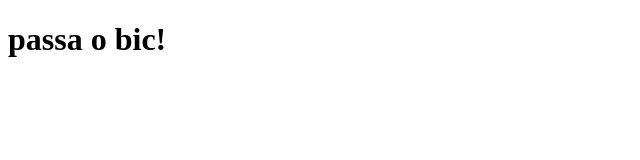
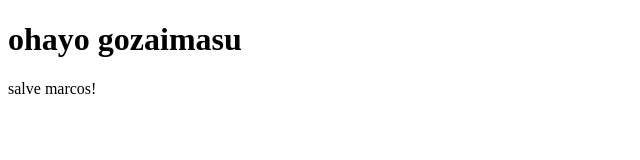
Before and after one commit to Jeypow/learning-gabsty, a Gatsby site: page / in a window 1280 px wide. Shown: the whole page, without its empty margins (0-640 px from the left). Built offline with nearby package versions, Linux system fonts and the light colour scheme; Gatsby itself is replaced by a stand-in of ours.

Commit message:
step settings

```diff
--- a/src/pages/index.js
+++ b/src/pages/index.js
@@ -7,10 +7,12 @@
 //homepage
 const Greeting  = () => {
   return (
-  <div>
-  <h1>passa o bic!</h1>
-  </div>
+    <main>
+      <title>Home Page</title>
+         <h1>ohayo gozaimasu</h1>
+         <p>salve marcos!</p>
+         </main>
   );
 };
- // step 3 : export yout component
+ // step 3 : export your component
 export default Greeting;
```
